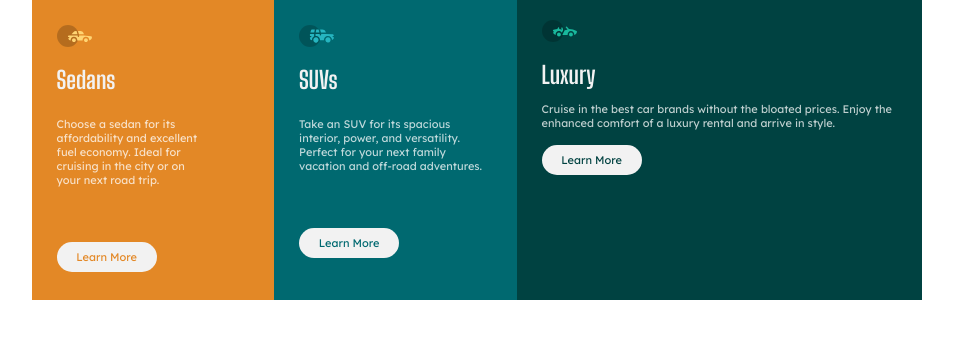
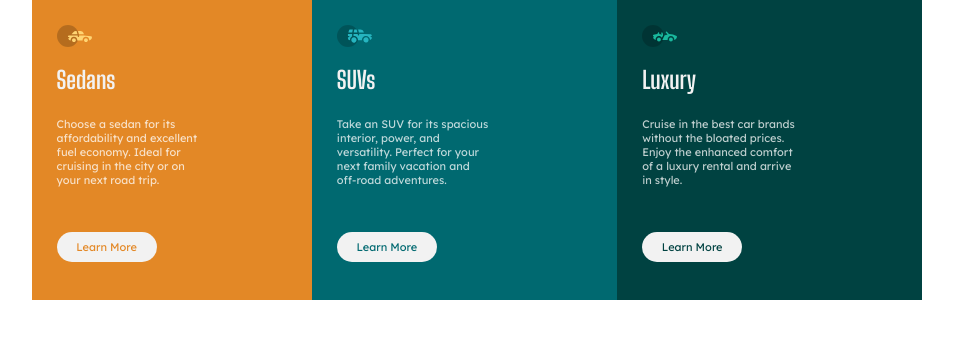
Before and after one commit to ElPoderosoLukita/columns-preview, a plain HTML site: page index.html in a window 1536 px wide. Shown: the whole page, without its empty margins (291-1244 px from the left). Drawn offline with Linux system fonts and the light colour scheme.

Commit message:
Añadiendo media queries al div Luxury

```diff
--- a/index.html
+++ b/index.html
@@ -24,19 +24,19 @@
     <div class="main--SUVS">
       <img src="./images/icon-suvs.svg" alt="">
       <h2>SUVs</h2>
-      <p class="Mobile">Take an SUV for its spacious <br>interior, power, and <br>versatility. Perfect for your<br> next family vacation
-        and <br>off-road adventures.</p>
-      <p class="Desktop">Take an SUV for its spacious interior, power, and versatility. Perfect for your next family vacation
-        and off-road adventures.</p>
+      <p class="Mobile">Take an SUV for its spacious<br> interior, power, and versatility.<br> Perfect for your next family<br> vacation
+        and off-road<br> adventures.</p>
+      <p class="Desktop">Take an SUV for its spacious<br> interior, power, and <br>versatility. Perfect for your<br> next family vacation
+        and<br> off-road adventures.</p>
         <button>Learn More</button>
     </div>
     <div class="main--Luxury">
       <img src="./images/icon-luxury.svg" alt="">
       <h2>Luxury</h2>
-      <p class="Mobile">Cruise in the best car brands without the bloated prices. Enjoy the enhanced comfort of a luxury
-        rental and arrive in style.</p>
-      <p class="Desktop">Cruise in the best car brands without the bloated prices. Enjoy the enhanced comfort of a luxury
-        rental and arrive in style.</p>
+      <p class="Mobile">Cruise in the best car brands<br> without the bloated prices.<br> Enjoy the enhanced comfort<br> of a luxury
+        rental and arrive in<br> style.</p>
+      <p class="Desktop">Cruise in the best car brands<br> without the bloated prices.<br> Enjoy the enhanced comfort<br> of a luxury
+        rental and arrive<br> in style.</p>
         <button>Learn More</button>
     </div>
   </main>
--- a/styles.css
+++ b/styles.css
@@ -152,9 +152,11 @@ main .main--Luxury button{
         flex-direction: row;
         height: 30rem;
     }
+
     /*SEDANS*/
     main .main--sedans{
-        width: 35rem;
+        width: 30rem;
+        padding-right: 0;
     }
     main .main--sedans img{
         margin-top: 25px;
@@ -171,12 +173,12 @@ main .main--Luxury button{
         margin-top: 10px;
     }
     main .main--sedans button{
-        margin-top: 5.5rem;
+        margin-top: 4.5rem;
     }
 
     /*SUVS*/
     main .main--SUVS{
-        width: 35rem;
+        width: 30rem;
     }
     main .main--SUVS img{
         margin-top: 25px;
@@ -193,6 +195,28 @@ main .main--Luxury button{
         margin-top: 10px;
     }
     main .main--SUVS button{
-        margin-top: 5.5rem;
+        margin-top: 4.5rem;
+    }
+
+    /*Luxury*/
+    main .main--Luxury{
+        width: 30rem;
+    }
+    main .main--Luxury img{
+        margin-top: 25px;
+    }
+    main .main--Luxury .Mobile{
+        display: none;
+    }
+    main .main--Luxury .Desktop{
+        display: block;
+        color: var(--transparentwhite-paragraphs);
+        padding-top: 13px;
+        text-align:left;
+        font-size: 1.1rem;
+        margin-top: 10px;
+    }
+    main .main--Luxury button{
+        margin-top: 4.5rem;
     }
 }
```
